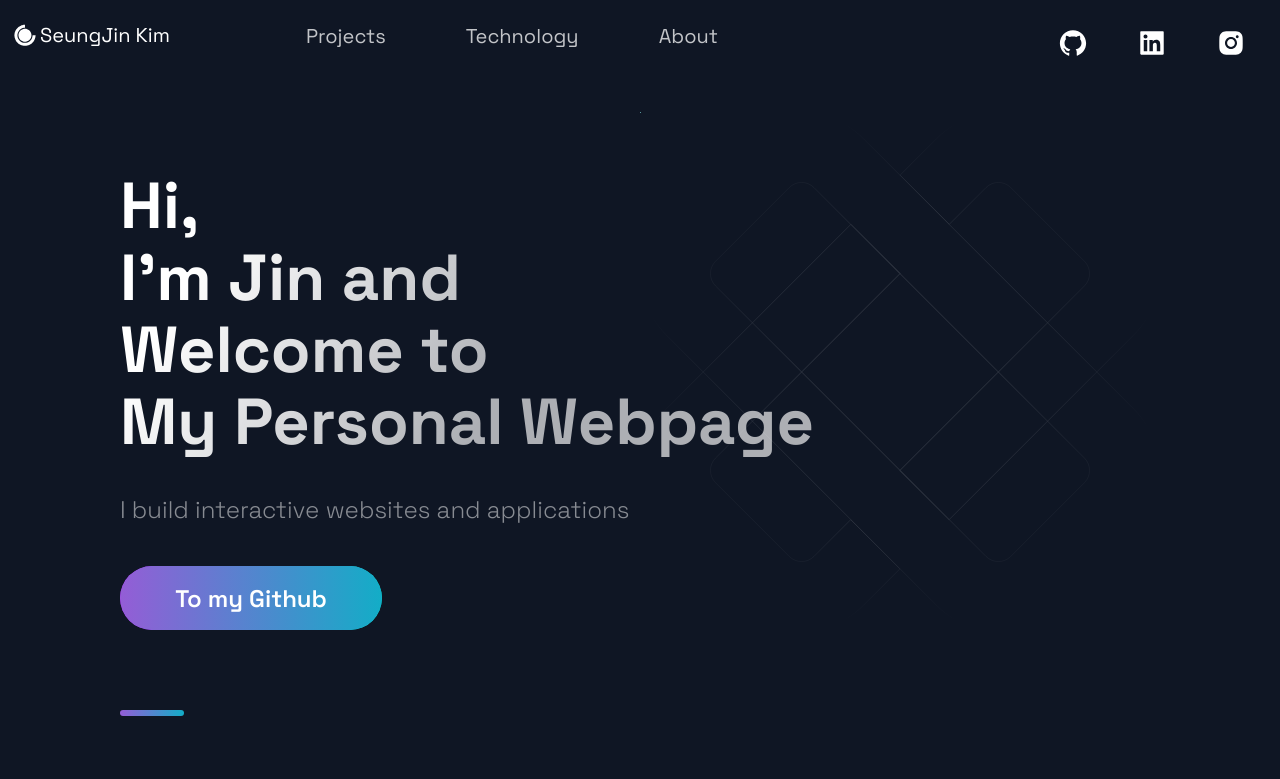
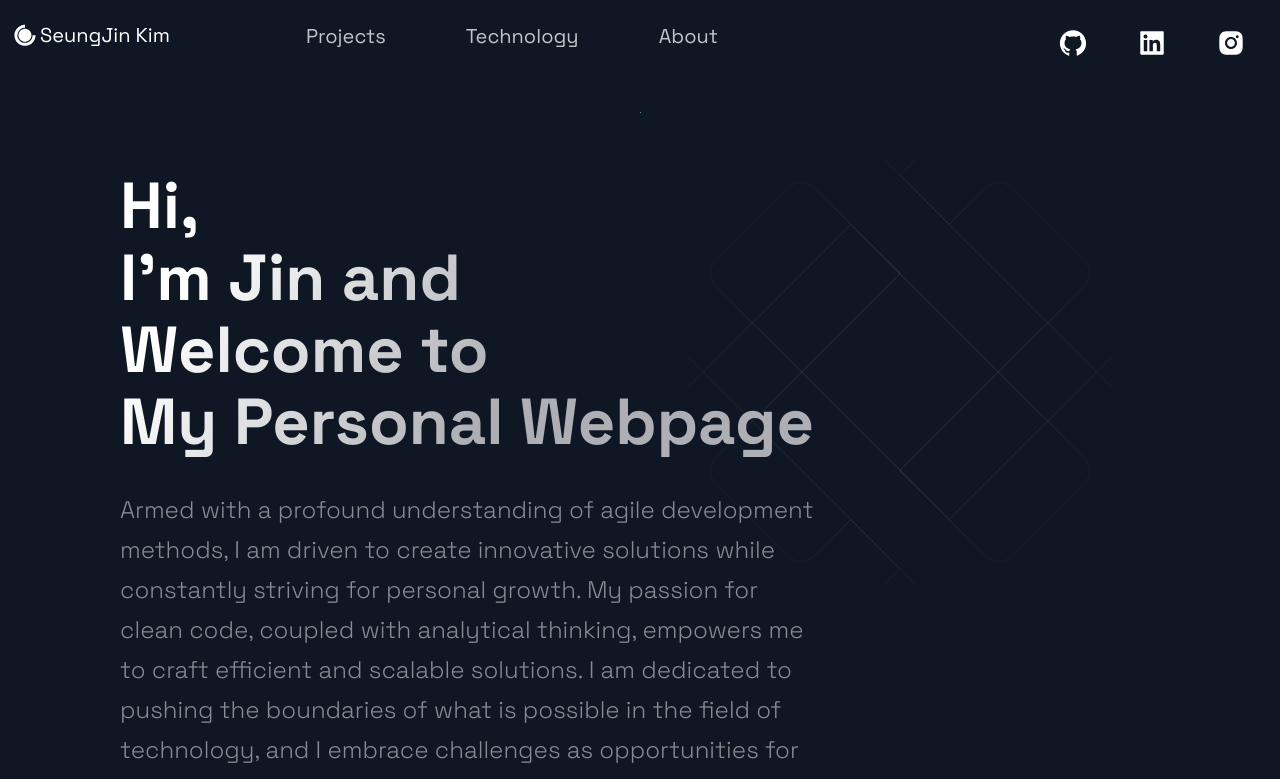
Before and after one commit to SJinKim/Portfolio-Website, a Next.js app: page / in a window 1280 px wide. Shown: the top 779 px of the page. Built offline with nearby package versions, Linux system fonts and the light colour scheme.

Commit message:
slight adjustment

```diff
--- a/src/components/Hero/Hero.js
+++ b/src/components/Hero/Hero.js
@@ -13,7 +13,15 @@ const Hero = (props) => (
         Welcome to <br />
         My Personal Webpage
       </SectionTitle>
-      <SectionText>I build interactive websites and applications</SectionText>
+      <SectionText>
+        Armed with a profound understanding of agile development methods, I am driven to create innovative
+        solutions while constantly striving for personal growth. My passion for clean code, coupled with
+        analytical thinking, empowers me to craft efficient and scalable solutions. I am dedicated to pushing
+        the boundaries of what is possible in the field of technology, and I embrace challenges as
+        opportunities for continuous improvement. My journey in the realm of computer science is not just a
+        pursuit of knowledge, but a commitment to shaping the future through cutting-edge, impactful
+        contributions.
+      </SectionText>
       <Button onClick={() => (window.location = 'https://github.com/SJinKim')}>To my Github</Button>
     </LeftSection>
   </Section>
```
